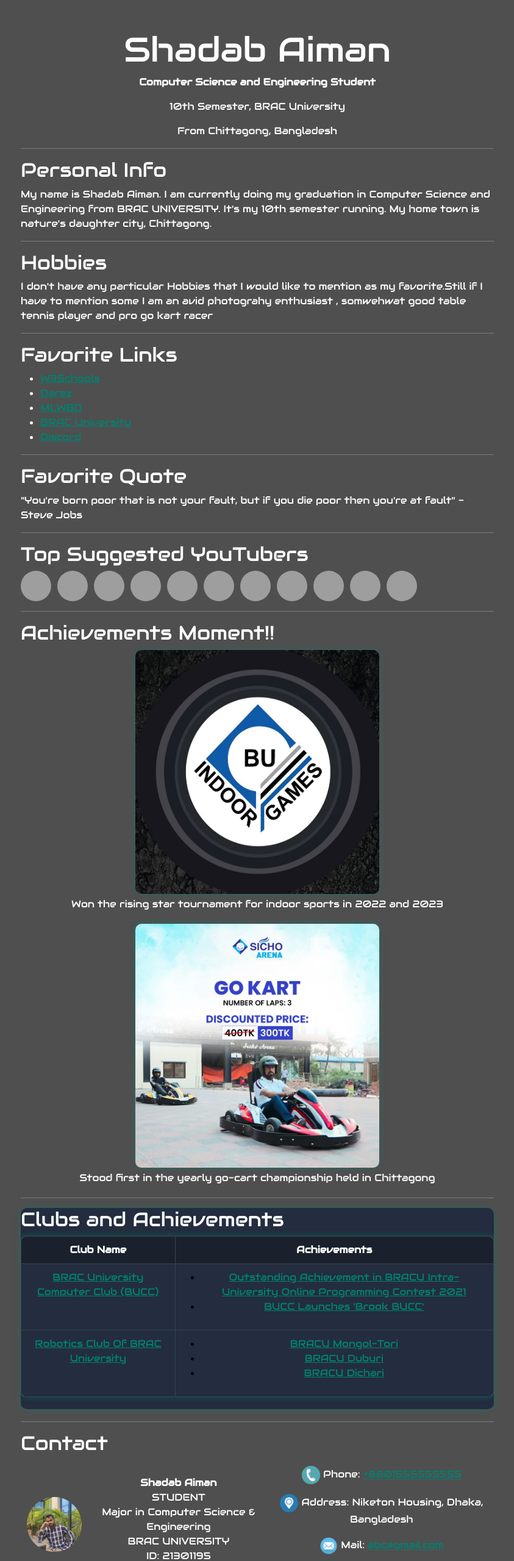
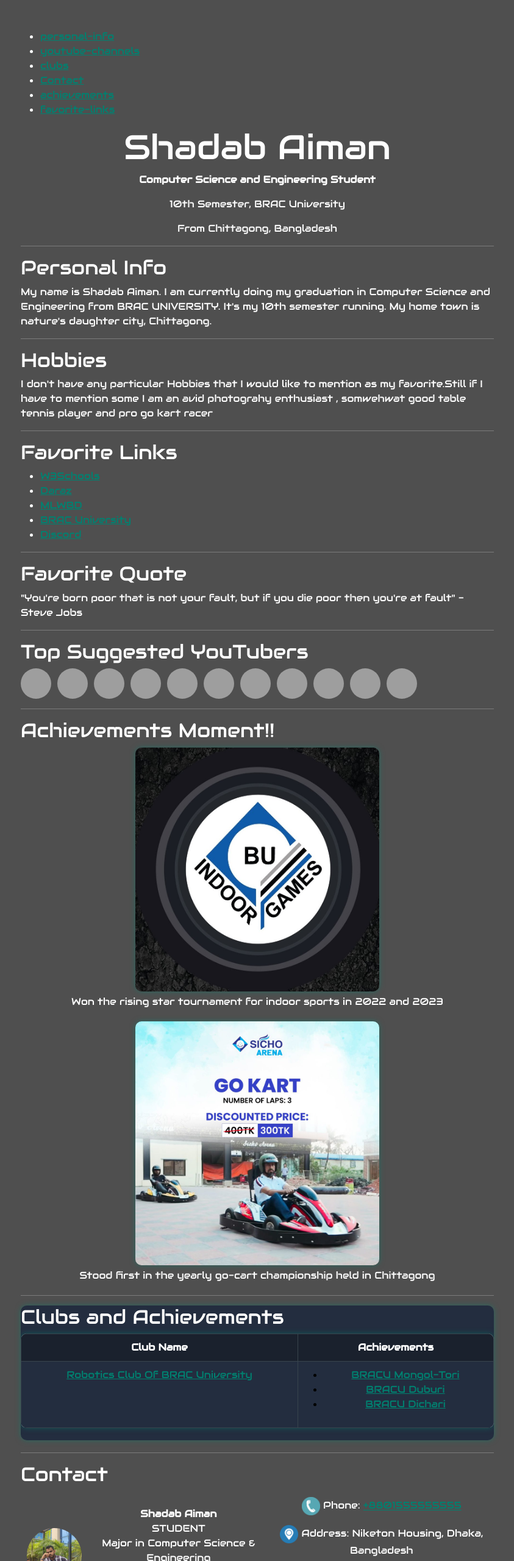
Before and after one commit to ShadabAiman007/CSE391-Assignment1-Shadab-Aiman, a plain HTML site: page index.html in a window 1280 px wide. Shown: the top 2560 px of the page at 61% size, without its empty margins (218-1061 px from the left). Drawn offline with Linux system fonts and the light colour scheme; grey boxes are pictures that could not be loaded.

Commit message:
index.html

```diff
--- a/index.html
+++ b/index.html
@@ -12,6 +12,17 @@
 <body>
 
 <div class="container mt-5">
+    <nav>
+        <ul>
+            <li><a href="personal-info.html">personal-info</a></li>
+            <li><a href="youtube-channels.html">youtube-channels</a></li>
+            <li><a href="clubs.html">clubs</a></li>
+            <li><a href="contact.html">Contact</a></li>
+            <li><a href="achievements.html">achievements</a></li>
+            <li><a href="favorite-links.html">favorite-links</a></li>
+
+        </ul>
+    </nav>
     <div class="text-center">
         <h1 class="display-4">Shadab Aiman</h1>
         <p><b>Computer Science and Engineering Student</b></p>
@@ -111,8 +122,8 @@
                 </a>
             </div>
             <div class="youtube-thumb">
-                <a href="https://www.youtube.com/@TechBurner" target="_blank">
-                    <img src="https://yt3.googleusercontent.com/0op3NrEEmhcR4jwkCnSNv4PWvHE6kj7He8C2aocxyLfx1Tx-hN1JwmxaUj5O626ooqnWSrCJ=s176-c-k-c0x00ffffff-no-rj" alt="TechBurner" />
+                <a href="https://www.youtube.com/@owlcity" target="_blank">
+                    <img src="https://yt3.googleusercontent.com/XJep3bgNNr5P3zgzL_ZuY2t7AQChgJlOABd4z_hCpqE0mnM7rXL2ztsO7NpC9Ytu8ldRgiGw=s160-c-k-c0x00ffffff-no-rj" alt="owlcity" />
                 </a>
             </div>
         </div>
@@ -142,17 +153,6 @@
                 </tr>
             </thead>
             <tbody>
-                <tr>
-                    <td>
-                        <a href="https://bracucc.org/">BRAC University Computer Club (BUCC)</a>
-                    </td>
-                    <td>
-                        <ul>
-                            <li><a href="https://bracucc.org/achievements/outstanding-achievement-in-bracu-intra-university-online-programming-contest-2021/">Outstanding Achievement in BRACU Intra-University Online Programming Contest 2021</a></li>
-                            <li><a href="https://bracucc.org/achievements/bucc-launches-brook-bucc/">BUCC Launches 'Brook BUCC'</a></li>
-                        </ul>
-                    </td>
-                </tr>
                 <tr>
                     <td>
                         <a href="https://bracurobu.org/">Robotics Club Of BRAC University</a>
```
